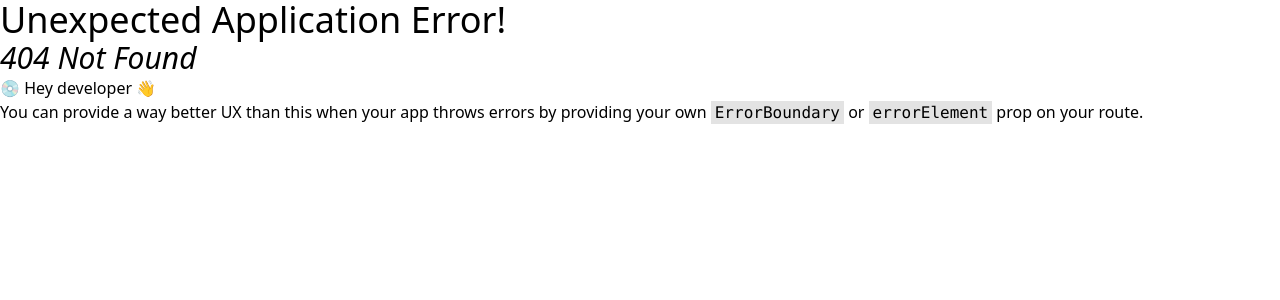
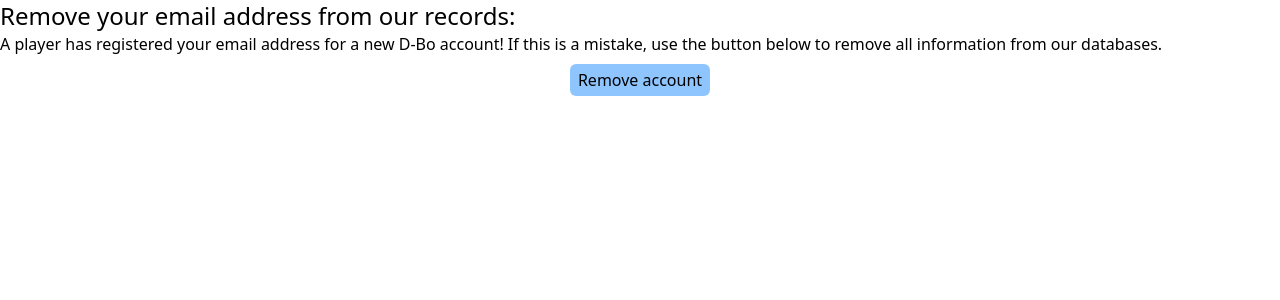
Before and after one commit to b1gd3vd0g/d-bo, a React (Vite) app in the folder frontend/: page /reject-email in a window 1280 px wide. Before the commit this address had no page. Shown: the top 300 px of the page. Built offline with nearby package versions, Linux system fonts and the light colour scheme.

Commit message:
- Create ConfirmEmailPage and RejectEmailPage components (not yet functional) - Add them into the browser router, outside of the auth gates so they can be accessed regardless of login status.

```diff
--- /dev/null
+++ b/frontend/src/pages/email_conf.tsx
@@ -0,0 +1,22 @@
+export function ConfirmEmailPage() {
+  return (
+    <>
+      <h4>Confirm your email address to start playing D-Bo!</h4>
+      <button className='block mx-auto'>Confirm email</button>
+    </>
+  );
+}
+
+export function RejectEmailPage() {
+  return (
+    <>
+      <h4>Remove your email address from our records:</h4>
+      <p>
+        A player has registered your email address for a new D-Bo account! If
+        this is a mistake, use the button below to remove all information from
+        our databases.
+      </p>
+      <button className='block mx-auto'>Remove account</button>
+    </>
+  );
+}
```
Also changed, not shown: frontend/src/main.tsx (+12 -0 lines).
